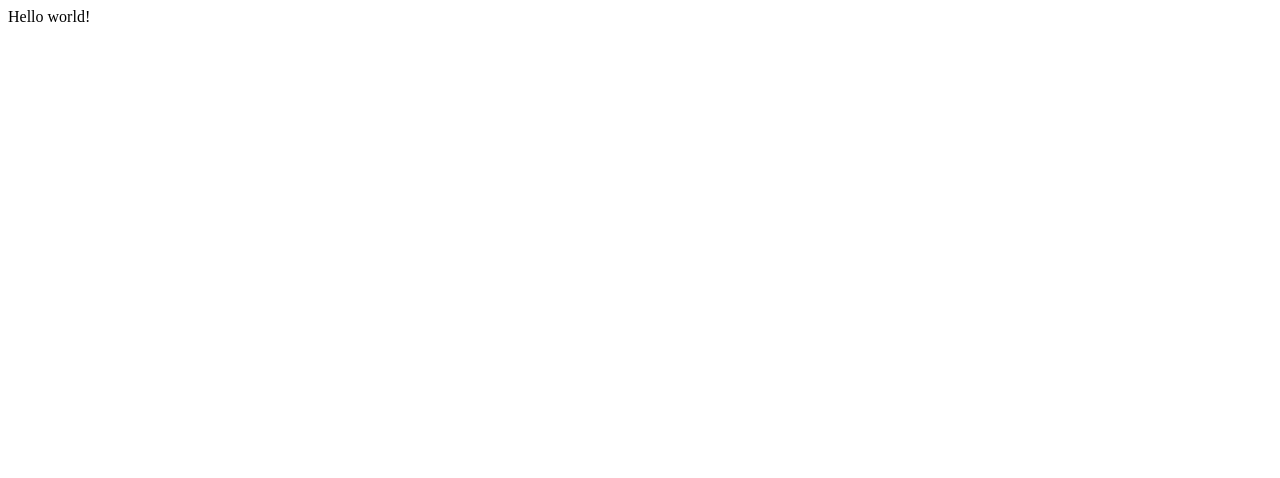
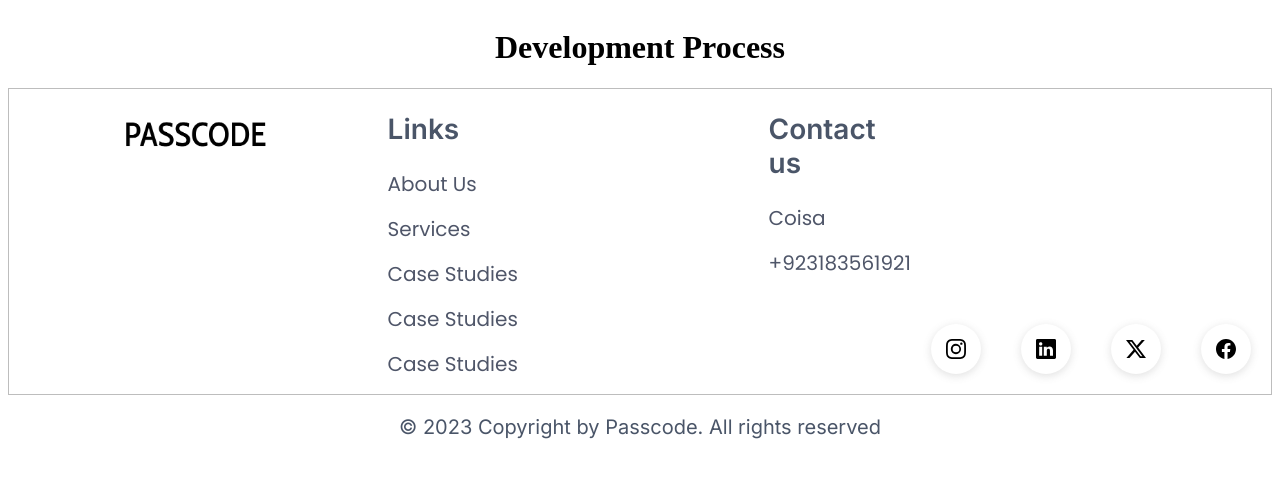
Before and after one commit to passcode-dev/Passcode-site, a Gatsby site: page / in a window 1280 px wide. Built offline with nearby package versions, Linux system fonts and the light colour scheme; Gatsby itself is replaced by a stand-in of ours; a web font is replaced by a local one.

Commit message:
first commit

```diff
--- a/gatsby-config.js
+++ b/gatsby-config.js
@@ -1,12 +1,7 @@
-/**
- * Configure your Gatsby site with this file.
- *
- * See: https://www.gatsbyjs.com/docs/reference/config-files/gatsby-config/
- */
-
-/**
- * @type {import('gatsby').GatsbyConfig}
- */
 module.exports = {
-  plugins: [],
-}
+  plugins: [
+    `gatsby-plugin-image`,
+    `gatsby-plugin-sharp`,
+    `gatsby-transformer-sharp`,
+  ],
+};
--- /dev/null
+++ b/gatsby-ssr.js
@@ -0,0 +1,3 @@
+export const onRenderBody = ({ setHtmlAttributes }) => {
+    setHtmlAttributes({ lang: "pt-BR" });
+  };
--- /dev/null
+++ b/src/Head.jsx
@@ -0,0 +1,12 @@
+import * as React from 'react'
+
+export function Head() {
+    return (
+        <>
+            <html lang="pt-br" />
+
+            <title>Passcode | Oficial</title>
+            <meta name="description" content="Descrição da minha página para SEO" />
+        </>
+    )
+}
--- /dev/null
+++ b/src/pages/DevelopmentProcess/DevelopmentProcess.js
@@ -0,0 +1,19 @@
+import * as React from 'react'
+import styled from 'styled-components'
+
+
+const Page= styled.div`
+    display: flex;
+    flex-direction: column;
+    align-items: center;
+    justify-content: center;
+`
+
+export default function DevelopmentProcess(){
+    return(
+        <Page>
+            <h1>Development Process</h1>
+
+        </Page>
+    )
+}
--- /dev/null
+++ b/src/pages/footer/footer.js
@@ -0,0 +1,185 @@
+import styled from "styled-components"
+import * as React from 'react'
+import logo from '../../images/passcode.png'
+import '../global.css'
+
+const Footer = styled.div`
+    display: flex;
+    justify-content: space-between;
+
+    margin: 0;
+    font-family: 'inter';
+
+    border: 1px solid rgb(189, 189, 189);
+`
+
+const FooterDivision = styled.div`
+    display: flex;
+    flex-direction: column;
+
+    span{
+        font-family: 'poppins';
+        font-size: 20px;
+        margin-bottom: 15px;
+        color: #4F5669;
+    }
+`
+
+const FooterLink = styled.div`
+    display: flex;
+    flex-direction: column;
+    width: 400px;
+    span{
+        margin-bottom: 15px;
+        font-family: 'poppins';
+        font-size: 20px;
+        color: #4F5669;
+    }
+`
+
+const GroupInfo = styled.div`
+    display: flex;
+    justify-content: space-between;
+    width: 70%;
+
+`
+
+const IconDivision = styled.div`
+    display: flex;
+    align-items: flex-end;
+`
+
+
+const moveUp = `
+  @keyframes moveUp {
+    0% {
+      transform: translateY(0);
+    }
+    100% {
+      transform: translateY(-10px);
+    }
+  }
+`;
+
+
+const Icon = styled.a`
+    color: black;
+    margin: 20px;
+    display: flex;
+    justify-content: center;
+    align-items: center;
+    border-radius: 100%;
+    box-shadow: rgba(99, 99, 99, 0.2) 0px 2px 8px 0px;
+    width: 50px;
+    height: 50px;
+    background-color: transparent;
+    transition: transform 0.3s ease-in-out;
+
+    svg {
+        width: 20px;
+        height: 20px;
+    }
+
+    &:hover {
+        animation: moveUp 0.3s forwards;
+    }
+
+    ${moveUp}
+`;
+const StyleLogo = styled.img`
+    margin-left: 100px;
+    padding: 15px;
+    width: 170px;
+    height: auto;
+`
+const TitleFooter = styled.div`
+
+
+    h2{
+        color: #4A5568;
+        font-weight: bold;
+        font-size: 28px;
+        font-family: 'inter';
+    }
+
+`
+const CopyRight = styled.div`
+    width: 100%;
+    display: flex;
+    align-items: center;
+    justify-content: center;
+
+    span{
+        margin-top: 20px;
+        font-size: 20px;
+        color: #4A5568;
+        font-family:'inter' ;
+    }
+`
+export default function footer() {
+    return (
+        <>
+            <Footer>
+                <FooterDivision>
+                    <StyleLogo src={logo} alt="Logo passcode" />
+                </FooterDivision>
+
+
+                <GroupInfo>
+                    <FooterLink>
+                        <TitleFooter>
+                            <h2>Links</h2>
+                        </TitleFooter>
+                        <span>About Us</span>
+                        <span> Services</span>
+                        <span>Case Studies</span>
+                        <span>Case Studies</span>
+                        <span>Case Studies</span>
+                    </FooterLink>
+
+
+                    <FooterDivision>
+                        <TitleFooter>
+                            <h2>Contact us</h2>
+                        </TitleFooter>
+                        <span>Coisa</span>
+
+                        <span>+923183561921</span>
+                    </FooterDivision>
+
+
+                    <IconDivision>
+                        <Icon href="https://www.instagram.com/seu_perfil" target="_blank" aria-label="Ir para o perfil do instagram">
+                            <svg xmlns="http://www.w3.org/2000/svg" width="16" height="16" fill="currentColor" class="bi bi-instagram" viewBox="0 0 16 16">
+                                <path d="M8 0C5.829 0 5.556.01 4.703.048 3.85.088 3.269.222 2.76.42a3.9 3.9 0 0 0-1.417.923A3.9 3.9 0 0 0 .42 2.76C.222 3.268.087 3.85.048 4.7.01 5.555 0 5.827 0 8.001c0 2.172.01 2.444.048 3.297.04.852.174 1.433.372 1.942.205.526.478.972.923 1.417.444.445.89.719 1.416.923.51.198 1.09.333 1.942.372C5.555 15.99 5.827 16 8 16s2.444-.01 3.298-.048c.851-.04 1.434-.174 1.943-.372a3.9 3.9 0 0 0 1.416-.923c.445-.445.718-.891.923-1.417.197-.509.332-1.09.372-1.942C15.99 10.445 16 10.173 16 8s-.01-2.445-.048-3.299c-.04-.851-.175-1.433-.372-1.941a3.9 3.9 0 0 0-.923-1.417A3.9 3.9 0 0 0 13.24.42c-.51-.198-1.092-.333-1.943-.372C10.443.01 10.172 0 7.998 0zm-.717 1.442h.718c2.136 0 2.389.007 3.232.046.78.035 1.204.166 1.486.275.373.145.64.319.92.599s.453.546.598.92c.11.281.24.705.275 1.485.039.843.047 1.096.047 3.231s-.008 2.389-.047 3.232c-.035.78-.166 1.203-.275 1.485a2.5 2.5 0 0 1-.599.919c-.28.28-.546.453-.92.598-.28.11-.704.24-1.485.276-.843.038-1.096.047-3.232.047s-2.39-.009-3.233-.047c-.78-.036-1.203-.166-1.485-.276a2.5 2.5 0 0 1-.92-.598 2.5 2.5 0 0 1-.6-.92c-.109-.281-.24-.705-.275-1.485-.038-.843-.046-1.096-.046-3.233s.008-2.388.046-3.231c.036-.78.166-1.204.276-1.486.145-.373.319-.64.599-.92s.546-.453.92-.598c.282-.11.705-.24 1.485-.276.738-.034 1.024-.044 2.515-.045zm4.988 1.328a.96.96 0 1 0 0 1.92.96.96 0 0 0 0-1.92m-4.27 1.122a4.109 4.109 0 1 0 0 8.217 4.109 4.109 0 0 0 0-8.217m0 1.441a2.667 2.667 0 1 1 0 5.334 2.667 2.667 0 0 1 0-5.334" />
+                            </svg>
+                        </Icon>
+
+
+                        <Icon href="https://www.linkedin.com/in/seu_perfil" target="_blank" aria-label="Ir para o perfil do linkedin">
+                            <svg xmlns="http://www.w3.org/2000/svg" width="16" height="16" fill="currentColor" class="bi bi-linkedin" viewBox="0 0 16 16">
+                                <path d="M0 1.146C0 .513.526 0 1.175 0h13.65C15.474 0 16 .513 16 1.146v13.708c0 .633-.526 1.146-1.175 1.146H1.175C.526 16 0 15.487 0 14.854zm4.943 12.248V6.169H2.542v7.225zm-1.2-8.212c.837 0 1.358-.554 1.358-1.248-.015-.709-.52-1.248-1.342-1.248S2.4 3.226 2.4 3.934c0 .694.521 1.248 1.327 1.248zm4.908 8.212V9.359c0-.216.016-.432.08-.586.173-.431.568-.878 1.232-.878.869 0 1.216.662 1.216 1.634v3.865h2.401V9.25c0-2.22-1.184-3.252-2.764-3.252-1.274 0-1.845.7-2.165 1.193v.025h-.016l.016-.025V6.169h-2.4c.03.678 0 7.225 0 7.225z" />
+                            </svg>
+                        </Icon>
+                        <Icon href="https://twitter.com/seu_perfil" target="_blank" aria-label="Ir para o perfil do X">
+                            <svg xmlns="http://www.w3.org/2000/svg" width="16" height="16" fill="currentColor" class="bi bi-twitter-x" viewBox="0 0 16 16">
+                                <path d="M12.6.75h2.454l-5.36 6.142L16 15.25h-4.937l-3.867-5.07-4.425 5.07H.316l5.733-6.57L0 .75h5.063l3.495 4.633L12.601.75Zm-.86 13.028h1.36L4.323 2.145H2.865z" />
+                            </svg>
+                        </Icon>
+                        <Icon href="https://facebook.com/seu_perfil" target="_blank" aria-label="Ir para o perfil do facebook">
+                            <svg xmlns="http://www.w3.org/2000/svg" width="16" height="16" fill="currentColor" class="bi bi-facebook" viewBox="0 0 16 16">
+                                <path d="M16 8.049c0-4.446-3.582-8.05-8-8.05C3.58 0-.002 3.603-.002 8.05c0 4.017 2.926 7.347 6.75 7.951v-5.625h-2.03V8.05H6.75V6.275c0-2.017 1.195-3.131 3.022-3.131.876 0 1.791.157 1.791.157v1.98h-1.009c-.993 0-1.303.621-1.303 1.258v1.51h2.218l-.354 2.326H9.25V16c3.824-.604 6.75-3.934 6.75-7.951" />
+                            </svg>
+                        </Icon>
+                    </IconDivision>
+                </GroupInfo>
+
+
+            </Footer>
+            <CopyRight>
+                <span>© 2023 Copyright by Passcode. All rights reserved</span>
+            </CopyRight>
+        </>
+    )
+
+}
--- /dev/null
+++ b/src/pages/global.css
@@ -0,0 +1,12 @@
+@import url('https://fonts.googleapis.com/css2?family=Inter:wght@400;600&family=Roboto:wght@400;500&family=Arial&display=swap');
+@import url('https://fonts.googleapis.com/css2?family=Lilita+One&family=Poppins:ital,wght@0,100;0,200;0,300;0,400;0,500;0,600;0,700;0,800;0,900;1,100;1,200;1,300;1,400;1,500;1,600;1,700;1,800;1,900&display=swap');
+
+:root {
+    --font-primary: 'Inter', sans-serif;
+    --font-secondary: 'Poppins', sans-serif;
+    --font-heading: 'Arial', sans-serif;
+    --font-base-size: 16px;
+    --font-heading-size: 32px;
+    --font-subheading-size: 24px;
+    --font-paragraph-size: 16px;
+}
--- a/src/pages/index.js
+++ b/src/pages/index.js
@@ -1,5 +1,26 @@
 import * as React from "react"
+import styled from 'styled-components';
+import Footer from './footer/footer';
+import DevelopmentProcess from "../pages/DevelopmentProcess/DevelopmentProcess";
+
+export {Head} from '../Head'
+
+const Body = styled.div`
+    padding: 0px;
+    margin: 0px;
+`
 
 export default function Home() {
-  return <div>Hello world!</div>
+
+  return (
+
+    <>
+
+      <Body>
+        <DevelopmentProcess/>
+        <Footer />
+      </Body>
+    </>
+
+  )
 }
```
Also changed, not shown: package.json (+9 -1 lines), .eslintrc.js (added), src/images/passcode.png (added).
